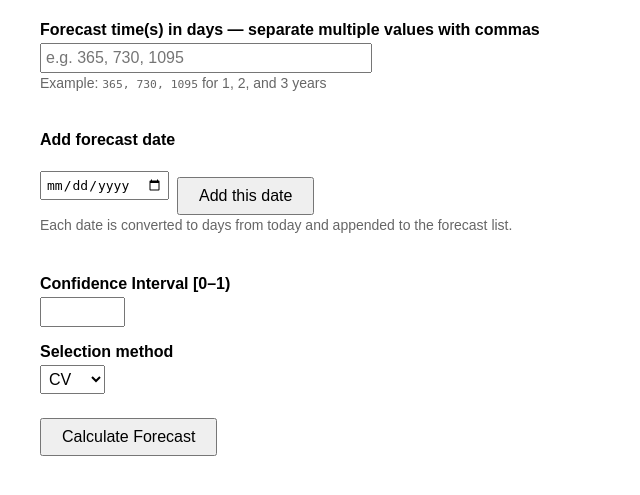
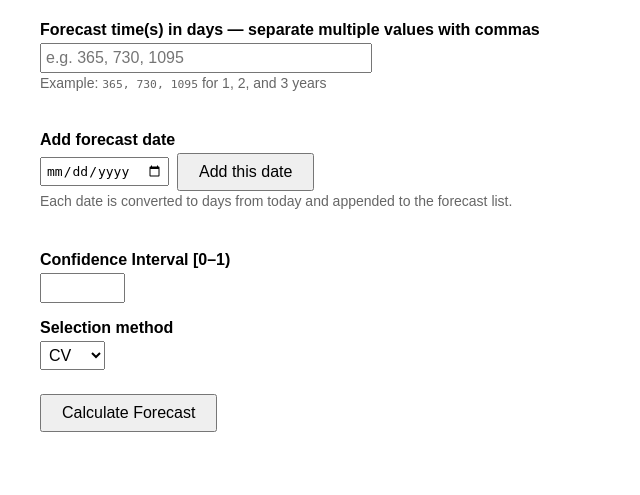
Before and after one commit to lucian-loco/WAT---Weibull-Analysis-Tool, a Flask app: template src/templates/forecast_form.html in a window 1280 px wide. Shown: the part 67-562 px from the top of the page, without its empty margins (0-640 px from the left). Run offline with Flask 3, Linux system fonts and the light colour scheme; the template is opened without the code that fills it, so the values that code supplies are empty.

Commit message:
minor change for better display

```diff
--- a/src/main.py
+++ b/src/main.py
@@ -28,7 +28,7 @@ def refresh_all():
     """Full refresh chain: data → model selection → forecast of expected failures"""
     refresh_cache()             # 1. Pull from DB
     refresh_analysis_cache()    # 2. Model selection with CV (default)
-    refresh_forecast_cache()    # 3. Expected failure forecasts    http://194.12.144.44:8888/forecast_form?part=HCCTRP
+    refresh_forecast_cache()    # 3. Expected failure forecasts
 
 
 if weibull_cache_enabled:
--- a/src/templates/forecast_form.html
+++ b/src/templates/forecast_form.html
@@ -24,8 +24,13 @@
             display: flex;
             align-items: center;
             gap: 8px;
-            flex-wrap: wrap;
+            flex-wrap: nowrap;
             margin-top: 4px;
+        }
+        .date-row input[type="date"],
+        .date-row button {
+            margin-top: 0;
+            vertical-align: middle;
         }
         .date-list {
             display: flex;
```
